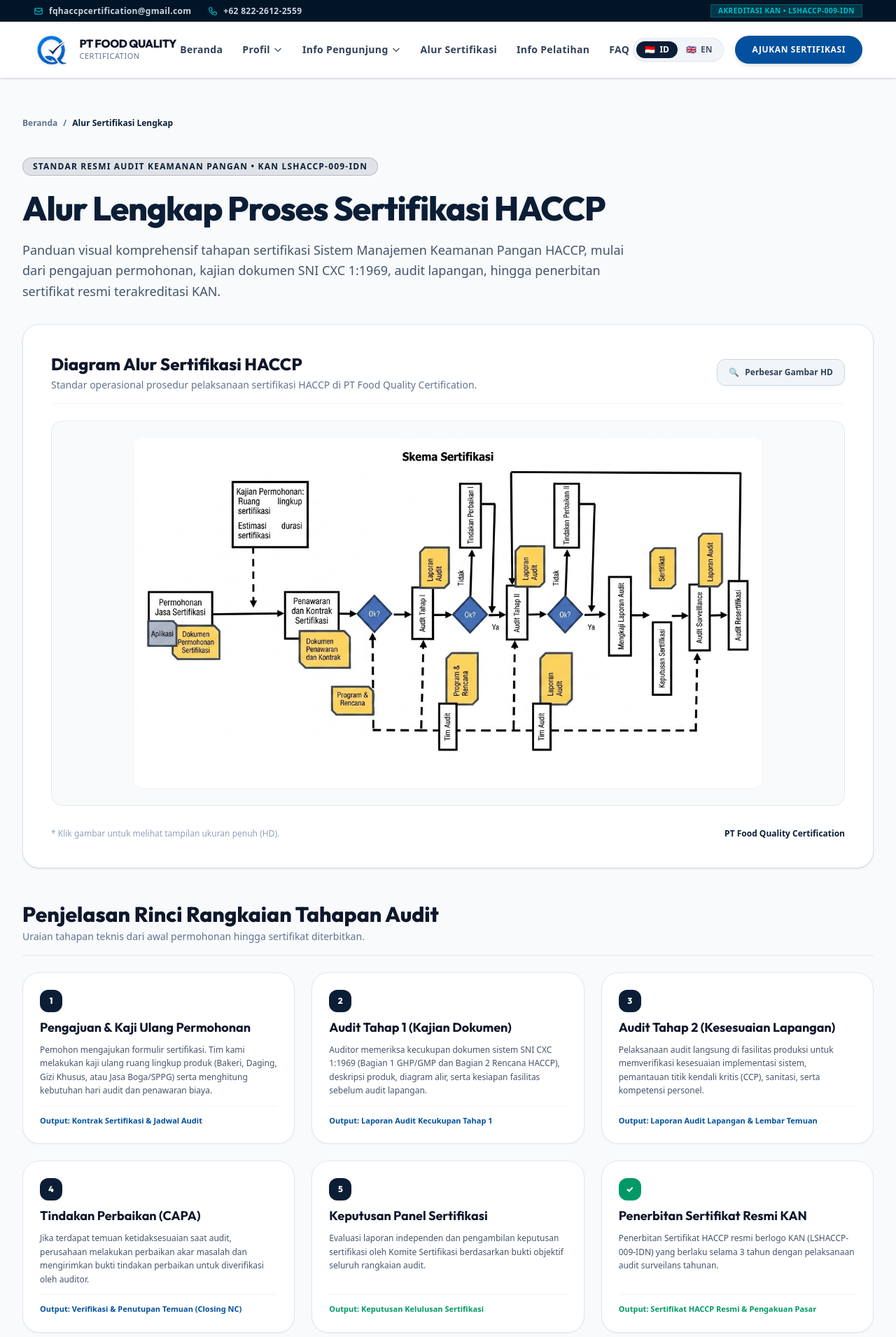
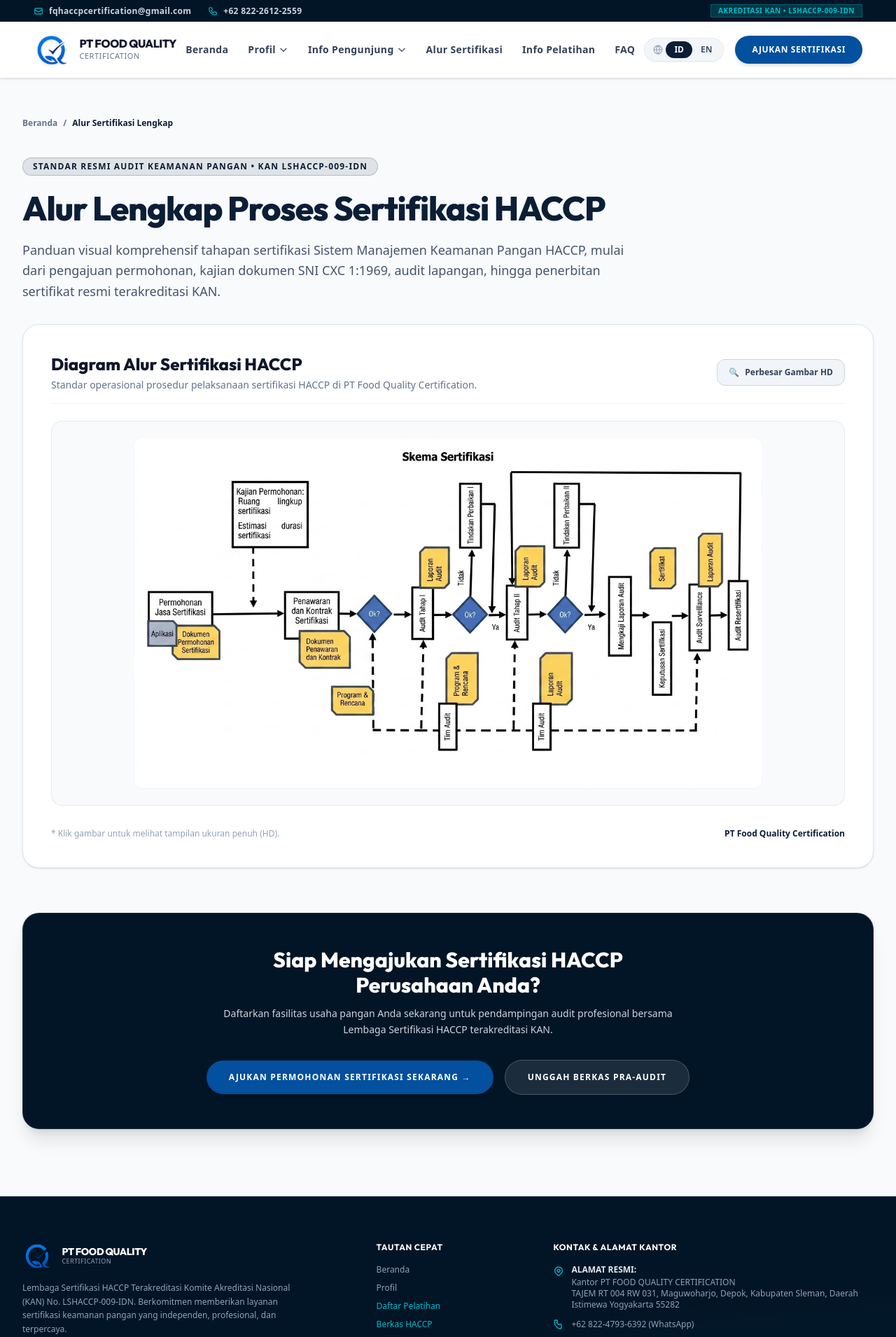
Before and after one commit to mhmmadarifin27/fqhaccpcertification-web, a Next.js app: page /alur-sertifikasi in a window 1280 px wide. Shown: the top 1910 px of the page at 70% size. Built offline with nearby package versions, Linux system fonts and the light colour scheme.

Commit message:
feat: replace flag emojis with globe icon and remove extra text cards from alur sertifikasi page

```diff
--- a/app/alur-sertifikasi/page.tsx
+++ b/app/alur-sertifikasi/page.tsx
@@ -86,141 +86,7 @@
           </div>
         </section>
 
-        {/* Step by Step Breakdown Cards */}
-        <section className="px-4 sm:px-6 lg:px-8 max-w-7xl mx-auto mt-12 space-y-6">
-          <div className="border-b border-slate-200 pb-4">
-            <h2 className="text-2xl sm:text-3xl font-extrabold text-slate-900 font-heading">
-              {lang === "en" ? "Detailed Explanation of Certification Stages" : "Penjelasan Rinci Rangkaian Tahapan Audit"}
-            </h2>
-            <p className="text-xs sm:text-sm text-slate-500 mt-1">
-              {lang === "en"
-                ? "Key steps undertaken during the certification journey."
-                : "Uraian tahapan teknis dari awal permohonan hingga sertifikat diterbitkan."}
-            </p>
-          </div>
 
-          <div className="grid grid-cols-1 md:grid-cols-2 lg:grid-cols-3 gap-6">
-            {/* Step 1 */}
-            <div className="bg-white border border-slate-200 rounded-3xl p-6 shadow-xs space-y-3 flex flex-col justify-between">
-              <div className="space-y-2">
-                <span className="w-8 h-8 rounded-xl bg-brand-navy text-white text-xs font-black flex items-center justify-center font-heading">
-                  1
-                </span>
-                <h3 className="text-lg font-bold text-slate-900 font-heading">
-                  {lang === "en" ? "Application & Scope Review" : "Pengajuan & Kaji Ulang Permohonan"}
-                </h3>
-                <p className="text-xs text-slate-600 leading-relaxed font-normal">
-                  {lang === "en"
-                    ? "Applicant submits the certification application form. Our team verifies the applicant's product scope (Bakery, Meat, Special Dietary, Food Service/SPPG) and calculates audit mandays and fees."
-                    : "Pemohon mengajukan formulir sertifikasi. Tim kami melakukan kaji ulang ruang lingkup produk (Bakeri, Daging, Gizi Khusus, atau Jasa Boga/SPPG) serta menghitung kebutuhan hari audit dan penawaran biaya."}
-                </p>
-              </div>
-              <div className="pt-3 border-t border-slate-100 text-[11px] font-bold text-brand-blue">
-                Output: Kontrak Sertifikasi & Jadwal Audit
-              </div>
-            </div>
-
-            {/* Step 2 */}
-            <div className="bg-white border border-slate-200 rounded-3xl p-6 shadow-xs space-y-3 flex flex-col justify-between">
-              <div className="space-y-2">
-                <span className="w-8 h-8 rounded-xl bg-brand-navy text-white text-xs font-black flex items-center justify-center font-heading">
-                  2
-                </span>
-                <h3 className="text-lg font-bold text-slate-900 font-heading">
-                  {lang === "en" ? "Stage 1 Audit (Document Review)" : "Audit Tahap 1 (Kajian Dokumen)"}
-                </h3>
-                <p className="text-xs text-slate-600 leading-relaxed font-normal">
-                  {lang === "en"
-                    ? "Evaluation of adequacy of the SNI CXC 1:1969 document system (Section 1 GHP/GMP and Section 2 HACCP Plan), product descriptions, flow diagrams, and facility preparedness."
-                    : "Auditor memeriksa kecukupan dokumen sistem SNI CXC 1:1969 (Bagian 1 GHP/GMP dan Bagian 2 Rencana HACCP), deskripsi produk, diagram alir, serta kesiapan fasilitas sebelum audit lapangan."}
-                </p>
-              </div>
-              <div className="pt-3 border-t border-slate-100 text-[11px] font-bold text-brand-blue">
-                Output: Laporan Audit Kecukupan Tahap 1
-              </div>
-            </div>
-
-            {/* Step 3 */}
-            <div className="bg-white border border-slate-200 rounded-3xl p-6 shadow-xs space-y-3 flex flex-col justify-between">
-              <div className="space-y-2">
-                <span className="w-8 h-8 rounded-xl bg-brand-navy text-white text-xs font-black flex items-center justify-center font-heading">
-                  3
-                </span>
-                <h3 className="text-lg font-bold text-slate-900 font-heading">
-                  {lang === "en" ? "Stage 2 Audit (On-Site Conformity)" : "Audit Tahap 2 (Kesesuaian Lapangan)"}
-                </h3>
-                <p className="text-xs text-slate-600 leading-relaxed font-normal">
-                  {lang === "en"
-                    ? "On-site audit verifying actual implementation of food safety controls, monitoring of critical control points (CCP), sanitation practices, and employee competence."
-                    : "Pelaksanaan audit langsung di fasilitas produksi untuk memverifikasi kesesuaian implementasi sistem, pemantauan titik kendali kritis (CCP), sanitasi, serta kompetensi personel."}
-                </p>
-              </div>
-              <div className="pt-3 border-t border-slate-100 text-[11px] font-bold text-brand-blue">
-                Output: Laporan Audit Lapangan & Lembar Temuan
-              </div>
-            </div>
-
-            {/* Step 4 */}
-            <div className="bg-white border border-slate-200 rounded-3xl p-6 shadow-xs space-y-3 flex flex-col justify-between">
-              <div className="space-y-2">
-                <span className="w-8 h-8 rounded-xl bg-brand-navy text-white text-xs font-black flex items-center justify-center font-heading">
-                  4
-                </span>
-                <h3 className="text-lg font-bold text-slate-900 font-heading">
-                  {lang === "en" ? "Corrective Actions (CAPA)" : "Tindakan Perbaikan (CAPA)"}
-                </h3>
-                <p className="text-xs text-slate-600 leading-relaxed font-normal">
-                  {lang === "en"
-                    ? "If non-conformities are identified during audit, the company conducts root-cause analysis and submits corrective action evidence within the designated deadline."
-                    : "Jika terdapat temuan ketidaksesuaian saat audit, perusahaan melakukan perbaikan akar masalah dan mengirimkan bukti tindakan perbaikan untuk diverifikasi oleh auditor."}
-                </p>
-              </div>
-              <div className="pt-3 border-t border-slate-100 text-[11px] font-bold text-brand-blue">
-                Output: Verifikasi & Penutupan Temuan (Closing NC)
-              </div>
-            </div>
-
-            {/* Step 5 */}
-            <div className="bg-white border border-slate-200 rounded-3xl p-6 shadow-xs space-y-3 flex flex-col justify-between">
-              <div className="space-y-2">
-                <span className="w-8 h-8 rounded-xl bg-brand-navy text-white text-xs font-black flex items-center justify-center font-heading">
-                  5
-                </span>
-                <h3 className="text-lg font-bold text-slate-900 font-heading">
-                  {lang === "en" ? "Certification Decision Committee" : "Keputusan Panel Sertifikasi"}
-                </h3>
-                <p className="text-xs text-slate-600 leading-relaxed font-normal">
-                  {lang === "en"
-                    ? "Independent technical review and certification decision by the Certification Committee based on objective audit evidence."
-                    : "Evaluasi laporan independen dan pengambilan keputusan sertifikasi oleh Komite Sertifikasi berdasarkan bukti objektif seluruh rangkaian audit."}
-                </p>
-              </div>
-              <div className="pt-3 border-t border-slate-100 text-[11px] font-bold text-emerald-600">
-                Output: Keputusan Kelulusan Sertifikasi
-              </div>
-            </div>
-
-            {/* Step 6 */}
-            <div className="bg-white border border-slate-200 rounded-3xl p-6 shadow-xs space-y-3 flex flex-col justify-between">
-              <div className="space-y-2">
-                <span className="w-8 h-8 rounded-xl bg-emerald-600 text-white text-xs font-black flex items-center justify-center font-heading">
-                  ✓
-                </span>
-                <h3 className="text-lg font-bold text-slate-900 font-heading">
-                  {lang === "en" ? "Official Certificate Issuance" : "Penerbitan Sertifikat Resmi KAN"}
-                </h3>
-                <p className="text-xs text-slate-600 leading-relaxed font-normal">
-                  {lang === "en"
-                    ? "Issuance of official HACCP certificate with KAN accreditation symbol, valid for 3 years subject to annual surveillance audits."
-                    : "Penerbitan Sertifikat HACCP resmi berlogo KAN (LSHACCP-009-IDN) yang berlaku selama 3 tahun dengan pelaksanaan audit surveilans tahunan."}
-                </p>
-              </div>
-              <div className="pt-3 border-t border-slate-100 text-[11px] font-bold text-emerald-600">
-                Output: Sertifikat HACCP Resmi & Pengakuan Pasar
-              </div>
-            </div>
-          </div>
-        </section>
 
         {/* CTA Callout Section */}
         <section className="px-4 sm:px-6 lg:px-8 max-w-7xl mx-auto mt-16">
--- a/components/Header.tsx
+++ b/components/Header.tsx
@@ -238,28 +238,34 @@
         {/* Right Header Buttons & Language Pill */}
         <div className="hidden lg:flex items-center gap-4">
           {/* Main Nav Language Switcher Pill */}
-          <div className="flex items-center bg-slate-100 p-1 rounded-full border border-slate-200/80 text-xs font-bold shadow-xs">
+          <div className="flex items-center bg-slate-100/90 backdrop-blur-xs p-1 rounded-full border border-slate-200/80 text-xs font-bold shadow-xs">
+            <div className="pl-2 pr-1 text-slate-400 flex items-center">
+              <svg className="w-3.5 h-3.5" fill="none" stroke="currentColor" viewBox="0 0 24 24">
+                <circle cx="12" cy="12" r="10" strokeWidth="2" />
+                <path strokeWidth="2" d="M2 12h20M12 2a15.3 15.3 0 014 10 15.3 15.3 0 01-4 10 15.3 15.3 0 01-4-10 15.3 15.3 0 014-10z" />
+              </svg>
+            </div>
             <button
+              type="button"
               onClick={() => setLang("id")}
-              className={`px-3 py-1 rounded-full transition-all cursor-pointer border-none flex items-center gap-1.5 ${
+              className={`px-3 py-1 rounded-full transition-all cursor-pointer border-none font-bold ${
                 lang === "id"
                   ? "bg-brand-navy text-white shadow-xs"
                   : "text-slate-600 hover:text-slate-900 bg-transparent"
               }`}
             >
-              <span>🇮🇩</span>
-              <span>ID</span>
+              ID
             </button>
             <button
+              type="button"
               onClick={() => setLang("en")}
-              className={`px-3 py-1 rounded-full transition-all cursor-pointer border-none flex items-center gap-1.5 ${
+              className={`px-3 py-1 rounded-full transition-all cursor-pointer border-none font-bold ${
                 lang === "en"
                   ? "bg-brand-navy text-white shadow-xs"
                   : "text-slate-600 hover:text-slate-900 bg-transparent"
               }`}
             >
-              <span>🇬🇧</span>
-              <span>EN</span>
+              EN
             </button>
           </div>
 
@@ -274,18 +280,24 @@
         {/* Mobile Navigation Toggle Button */}
         <div className="lg:hidden flex items-center gap-2">
           {/* Mobile Language Toggle Pill */}
-          <div className="flex items-center bg-slate-100 p-0.5 rounded-full border border-slate-200 text-[10px] font-extrabold">
+          <div className="flex items-center bg-slate-100 p-1 rounded-full border border-slate-200 text-xs font-bold">
+            <svg className="w-3.5 h-3.5 text-slate-400 ml-1.5 mr-0.5" fill="none" stroke="currentColor" viewBox="0 0 24 24">
+              <circle cx="12" cy="12" r="10" strokeWidth="2" />
+              <path strokeWidth="2" d="M2 12h20M12 2a15.3 15.3 0 014 10 15.3 15.3 0 01-4 10 15.3 15.3 0 01-4-10 15.3 15.3 0 014-10z" />
+            </svg>
             <button
+              type="button"
               onClick={() => setLang("id")}
-              className={`px-2 py-0.5 rounded-full transition-all border-none ${
+              className={`px-2 py-0.5 rounded-full transition-all border-none text-[11px] font-bold ${
                 lang === "id" ? "bg-brand-navy text-white" : "text-slate-600 bg-transparent"
               }`}
             >
               ID
             </button>
             <button
+              type="button"
               onClick={() => setLang("en")}
-              className={`px-2 py-0.5 rounded-full transition-all border-none ${
+              className={`px-2 py-0.5 rounded-full transition-all border-none text-[11px] font-bold ${
                 lang === "en" ? "bg-brand-navy text-white" : "text-slate-600 bg-transparent"
               }`}
             >
```
